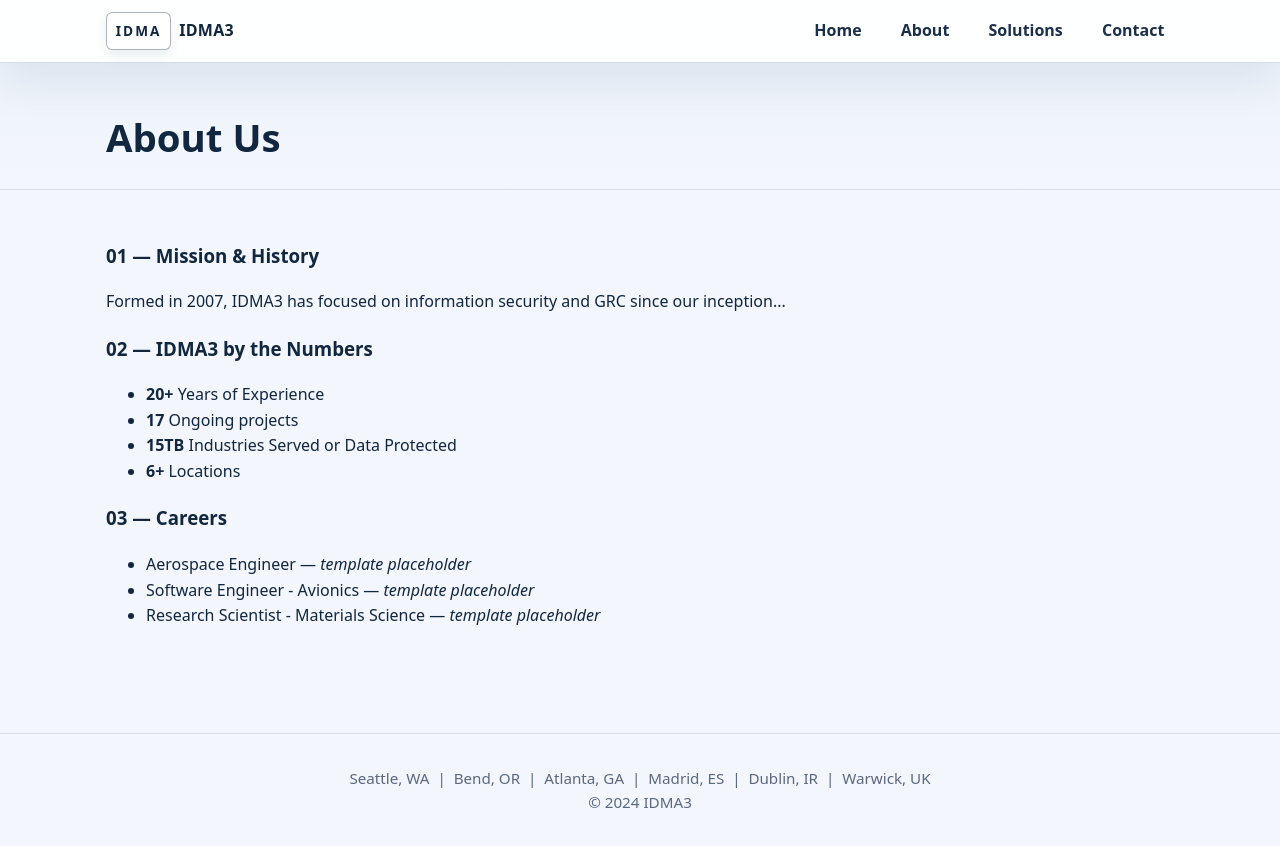
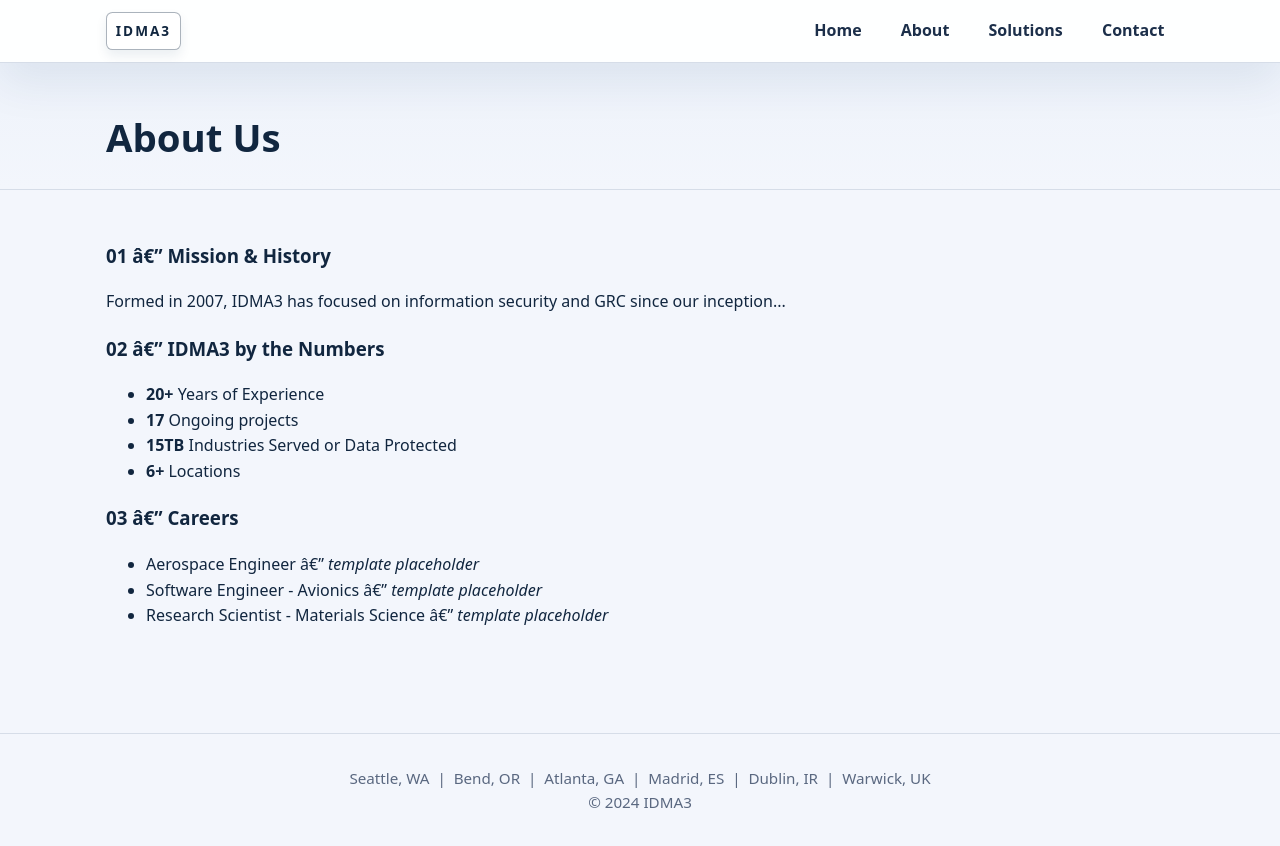
Before and after one commit to mmacri/idma3, a plain HTML site: page partners.html in a window 1280 px wide. Drawn offline with Linux system fonts and the light colour scheme.

Commit message:
style update - Duplicates

```diff
--- a/partners.html
+++ b/partners.html
@@ -16,8 +16,7 @@
 <header class="site-header">
   <div class="container">
     <a href="index.html" class="brand" aria-label="IDMA3 Home">
-      <span class="brand-mark" aria-hidden="true">IDMA</span>
-      <span class="brand-text">IDMA3</span>
+      <span class="brand-mark" aria-hidden="true">IDMA3</span>
     </a>
     <nav class="nav" id="mainNav">
       <a href="index.html">Home</a>
@@ -25,7 +24,7 @@
       <a href="solutions.html">Solutions</a>
       <a href="contact.html">Contact</a>
     </nav>
-    <button class="menu-btn" id="menuBtn" aria-label="Toggle menu">☰</button>
+    <button class="menu-btn" id="menuBtn" aria-label="Toggle menu">&#9776;</button>
   </div>
 </header>
 <main class="main">
@@ -36,20 +35,20 @@
   </section>
   <section class="content prose">
     <div class="container">
-      <h3>01 — Mission &amp; History</h3>
+      <h3>01 â€” Mission &amp; History</h3>
       <p>Formed in 2007, IDMA3 has focused on information security and GRC since our inception...</p>
-      <h3>02 — IDMA3 by the Numbers</h3>
+      <h3>02 â€” IDMA3 by the Numbers</h3>
       <ul>
         <li><strong>20+</strong> Years of Experience</li>
         <li><strong>17</strong> Ongoing projects</li>
         <li><strong>15TB</strong> Industries Served or Data Protected</li>
         <li><strong>6+</strong> Locations</li>
       </ul>
-      <h3>03 — Careers</h3>
+      <h3>03 â€” Careers</h3>
       <ul>
-        <li>Aerospace Engineer — <em>template placeholder</em></li>
-        <li>Software Engineer - Avionics — <em>template placeholder</em></li>
-        <li>Research Scientist - Materials Science — <em>template placeholder</em></li>
+        <li>Aerospace Engineer â€” <em>template placeholder</em></li>
+        <li>Software Engineer - Avionics â€” <em>template placeholder</em></li>
+        <li>Research Scientist - Materials Science â€” <em>template placeholder</em></li>
       </ul>
     </div>
   </section>
@@ -57,7 +56,7 @@
 <footer class="site-footer">
   <div class="container">
     <div class="locations">Seattle, WA &nbsp;|&nbsp; Bend, OR &nbsp;|&nbsp; Atlanta, GA &nbsp;|&nbsp; Madrid, ES &nbsp;|&nbsp; Dublin, IR &nbsp;|&nbsp; Warwick, UK</div>
-    <div class="copy">© 2024 IDMA3</div>
+    <div class="copy">&copy; 2024 IDMA3</div>
   </div>
 </footer>
   <script src="assets/js/main.js"></script>
```
Also changed, not shown: about.html (+4 -5 lines), accessibility-statement.html (+5 -6 lines), careers.html (+3 -4 lines), contact.html (+3 -4 lines), index.html (+1 -2 lines), privacy-policy.html (+6 -7 lines), research-and-technology.html (+6 -7 lines), solutions.html (+3 -4 lines), team.html (+3 -4 lines).
